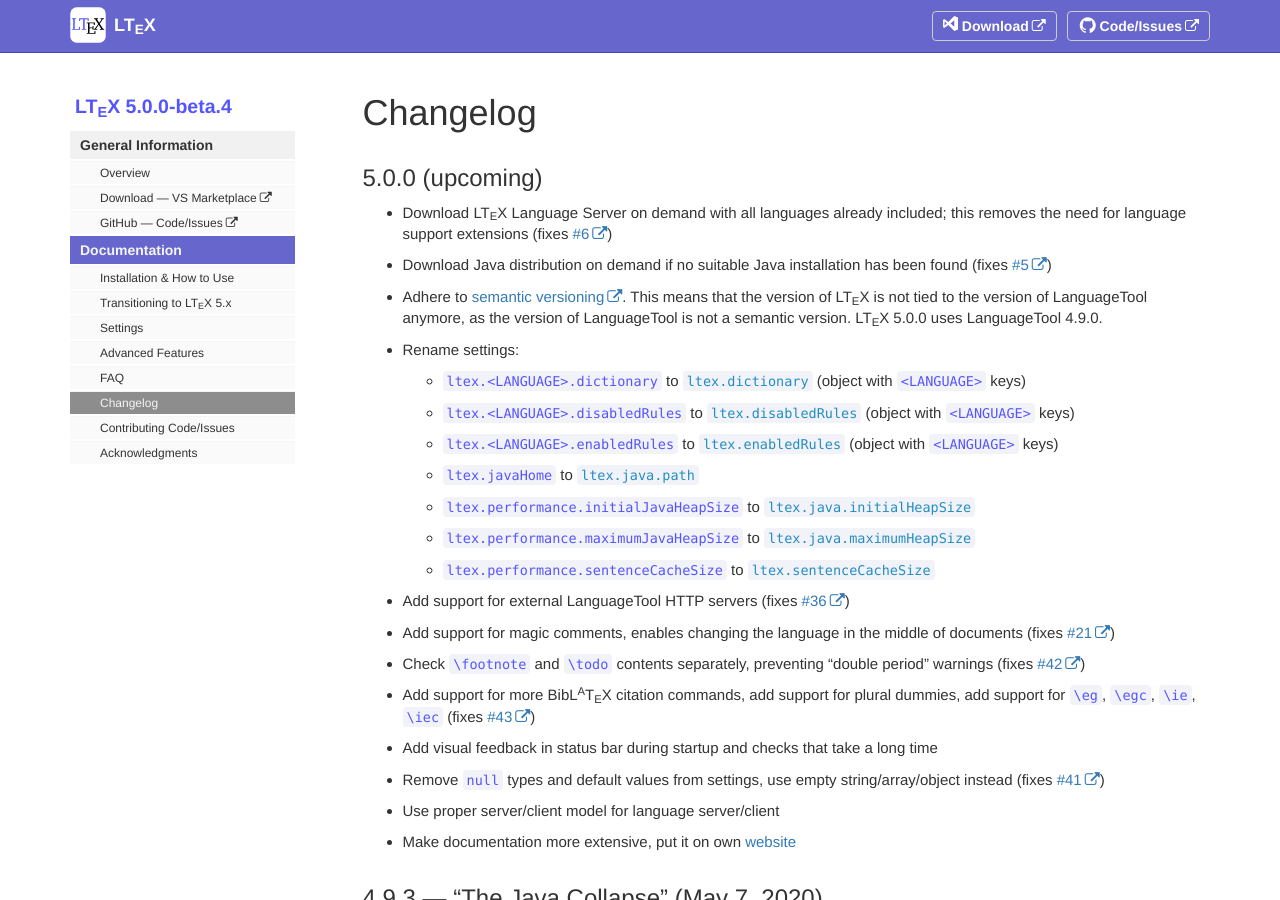
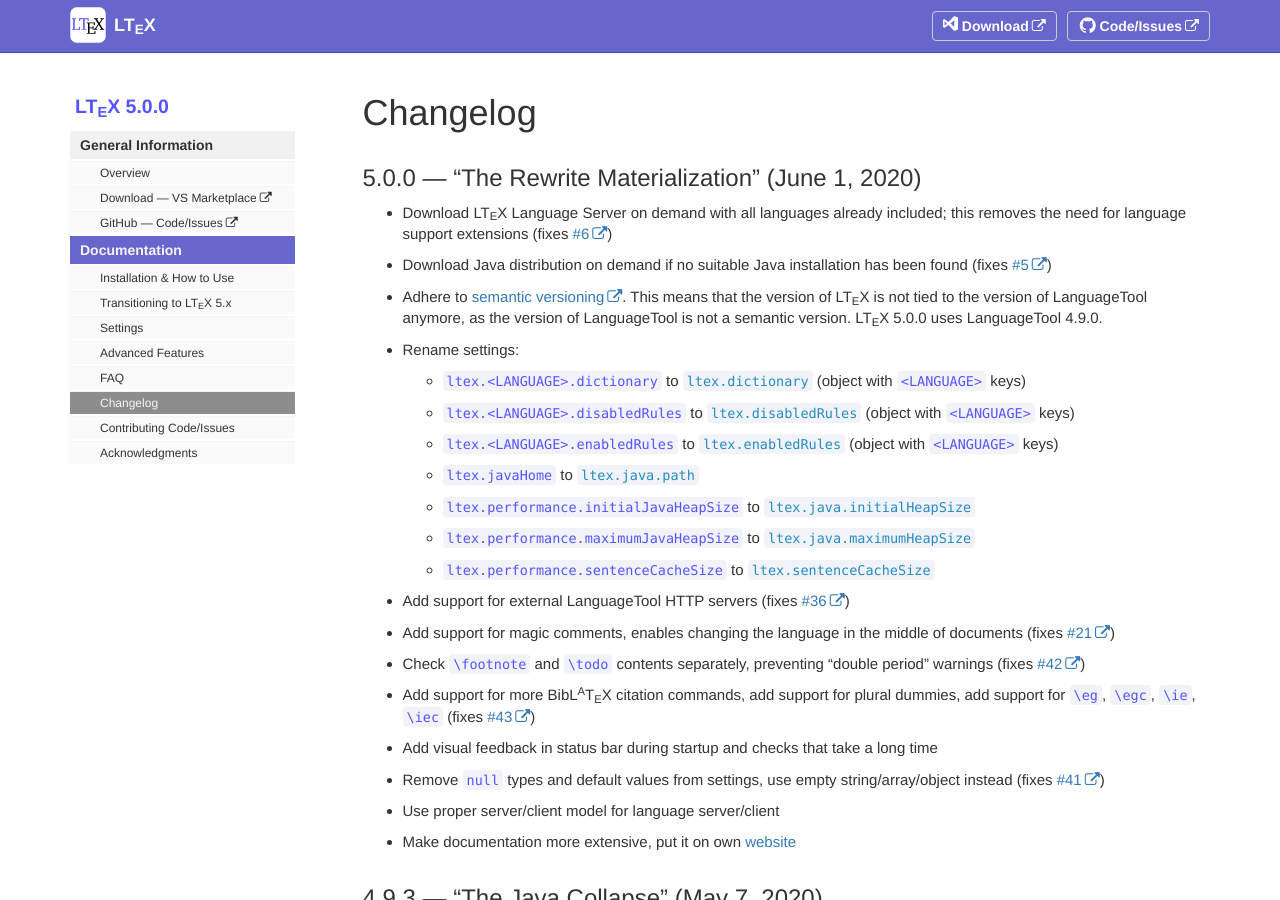
Before and after one commit to valentjn/vscode-ltex, a Jekyll site: the page built from pages/docs/changelog.md, in a window 1280 px wide and 900 px high. Built offline with Jekyll 4.4.1, drawn with Linux system fonts in a browser that asks for light colours; comment, search, counter and statistics services are not loaded.

Commit message:
Bump to 5.0.0

```diff
--- a/_data/sidebars/sidebar.yml
+++ b/_data/sidebars/sidebar.yml
@@ -1,7 +1,7 @@
 entries:
   - title: "sidebar"
     product: "LT<sub>E</sub>X"
-    version: "5.0.0-beta.4"
+    version: "5.0.0"
     folders:
       - title: "General Information"
         output: "web"
--- a/pages/docs/changelog.md
+++ b/pages/docs/changelog.md
@@ -5,7 +5,7 @@
 toc: false
 ---
 
-## 5.0.0 (upcoming)
+## 5.0.0 — “The Rewrite Materialization” (June 1, 2020)
 
 - Download LTeX Language Server on demand with all languages already included; this removes the need for language support extensions (fixes [#6](https://github.com/valentjn/vscode-ltex/issues/6))
 - Download Java distribution on demand if no suitable Java installation has been found (fixes [#5](https://github.com/valentjn/vscode-ltex/issues/5))
```
